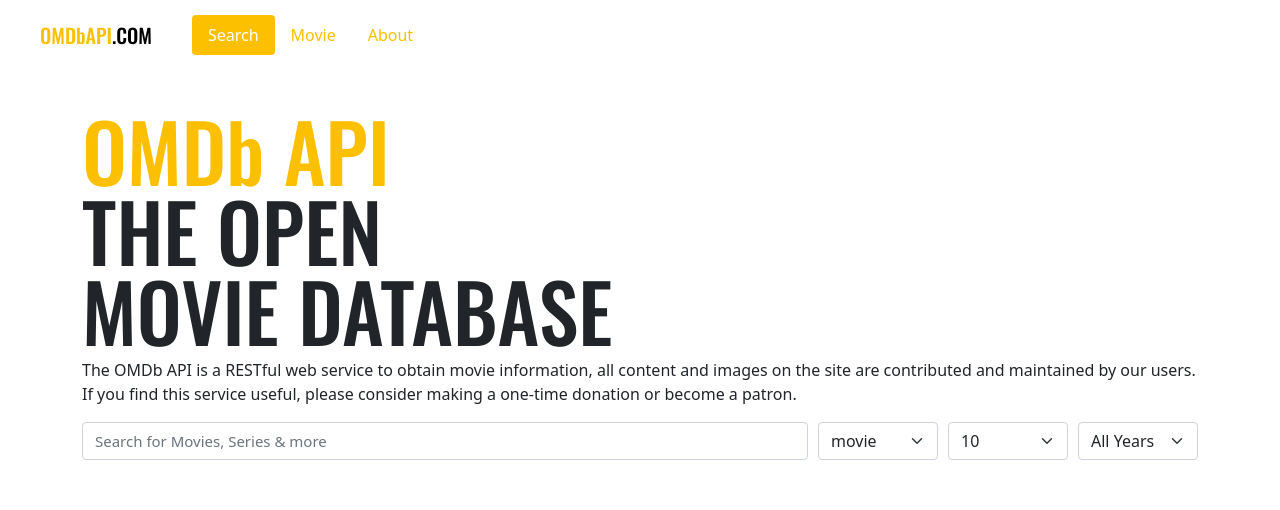
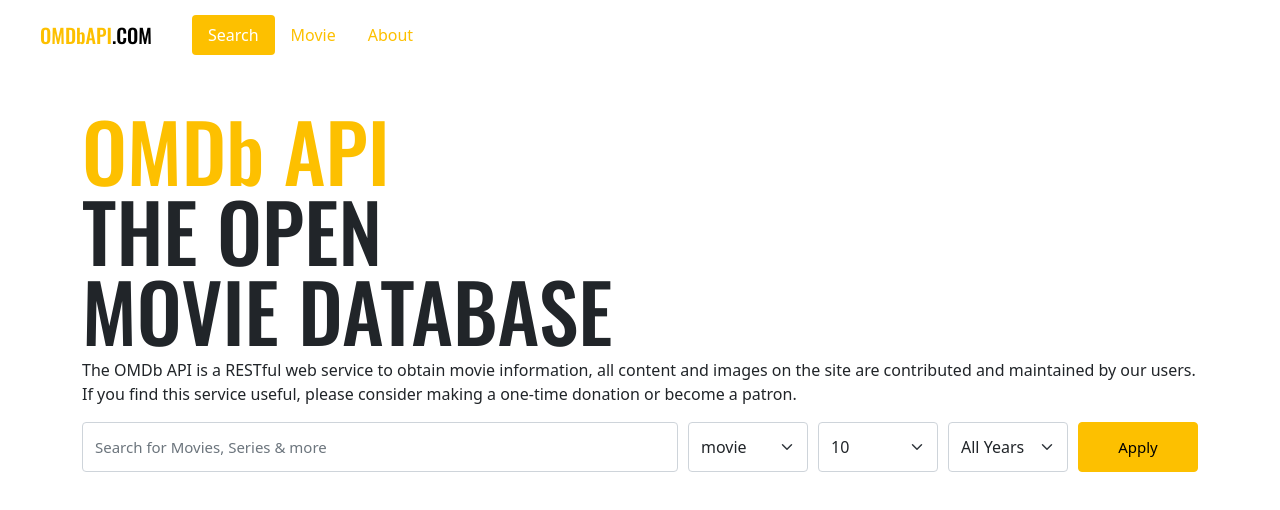
Before and after one commit to JYeonDev/vue3-movie-app, a Vue app: page /#/ in a window 1280 px wide. Shown: the top 510 px of the page. Built offline with nearby package versions, Linux system fonts and the light colour scheme.

Commit message:
Search - 버튼

```diff
--- a/package.json
+++ b/package.json
@@ -40,6 +40,7 @@
     "last 2 versions"
   ],
   "dependencies": {
+    "axios": "^0.21.1",
     "bootstrap": "^5.0.0-beta3",
     "vue": "^3.1.5",
     "vue-router": "^4.0.11"
--- a/src/components/Search.vue
+++ b/src/components/Search.vue
@@ -4,7 +4,8 @@
       v-model="title"
       class="form-control"
       type="text"
-      placeholder="Search for Movies, Series & more" />
+      placeholder="Search for Movies, Series & more"
+      @keyup.enter="apply" />
     <div class="selects">
       <select
         v-for="filter in filters"
@@ -23,10 +24,17 @@
         </option>
       </select>
     </div>
+    <button
+      class="btn btn-primary"
+      @click="apply">
+      Apply
+    </button>
   </div>
 </template>
 
 <script>
+import axios from 'axios'
+
 export default {
   data() {
     return {
@@ -56,6 +64,14 @@
         }
       ]
     }
+  },
+  methods: {
+    async apply() {
+      // Search Movie..
+      const OMDB_API_KEY = '7035c60c'
+      const res = await axios.get(`https://www.omdbapi.com/?apikey=${OMDB_API_KEY}&s=${this.title}&type=${this.type}&y=${this.year}&page=1`)
+      console.log(res)
+    }
   }
 }
 </script>
@@ -80,5 +96,11 @@
         }
       }
     }
+    .btn {
+      width: 120px;
+      height: 50px;
+      font-size: 700;
+      flex-shrink: 0;
+    }
   }
 </style>
```
Also changed, not shown: 1 other file (tests, documents, lock files or other folders).
